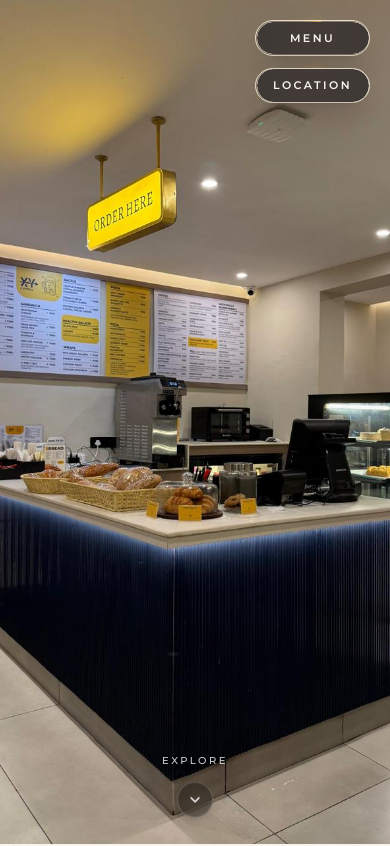
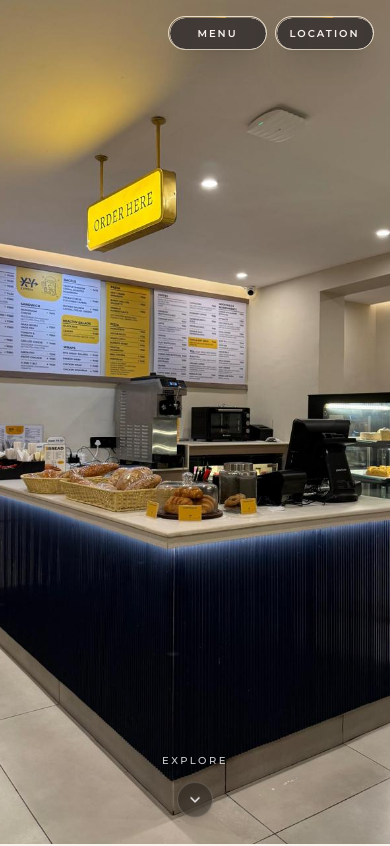
Before and after one commit to iamdapy3279/candy, a Next.js app: page / in a window 390 px wide. Shown: the top 846 px of the page. Built offline with nearby package versions, Linux system fonts and the light colour scheme.

Commit message:
Stack Menu and Location buttons horizontally for mobile and desktop

```diff
--- a/components/Hero.tsx
+++ b/components/Hero.tsx
@@ -55,8 +55,8 @@ export default function Hero({ onOpenMenu }: HeroProps = {}) {
         <source src={websiteContent.hero.videoMobile} type="video/mp4" />
       </video>
 
-      {/* 3. Top-Right Floating Action Buttons: MENU and LOCATION (Stacked Vertically with Animated Glowing Borders) */}
-      <div className="absolute top-5 right-5 sm:top-8 sm:right-10 z-30 flex flex-col items-end gap-3 select-none">
+      {/* 3. Top-Right Floating Action Buttons: MENU and LOCATION (Stacked Horizontally with Animated Glowing Borders) */}
+      <div className="absolute top-4 right-4 sm:top-8 sm:right-10 z-30 flex flex-row items-center gap-2 sm:gap-3.5 select-none">
         {/* Menu Button (Opens In-Page Modal) */}
         <GlowingBorder
           borderWidth={1.5}
@@ -74,7 +74,7 @@ export default function Hero({ onOpenMenu }: HeroProps = {}) {
                 window.dispatchEvent(new CustomEvent("open-menu-modal"));
               }
             }}
-            className="w-28 sm:w-32 py-2 sm:py-2.5 rounded-full bg-navy-950/80 backdrop-blur-md text-cream-100 font-sans text-[11px] sm:text-xs tracking-[0.22em] uppercase font-semibold flex items-center justify-center transition-all hover:bg-navy-900 hover:text-gold-400 active:scale-95 text-center cursor-pointer"
+            className="w-24 sm:w-32 py-2 sm:py-2.5 rounded-full bg-navy-950/80 backdrop-blur-md text-cream-100 font-sans text-[10px] sm:text-xs tracking-[0.2em] sm:tracking-[0.22em] uppercase font-semibold flex items-center justify-center transition-all hover:bg-navy-900 hover:text-gold-400 active:scale-95 text-center cursor-pointer"
           >
             Menu
           </button>
@@ -95,7 +95,7 @@ export default function Hero({ onOpenMenu }: HeroProps = {}) {
               e.preventDefault();
               document.getElementById("locations")?.scrollIntoView({ behavior: "smooth" });
             }}
-            className="w-28 sm:w-32 py-2 sm:py-2.5 rounded-full bg-navy-950/80 backdrop-blur-md text-cream-100 font-sans text-[11px] sm:text-xs tracking-[0.22em] uppercase font-semibold flex items-center justify-center transition-all hover:bg-navy-900 hover:text-gold-400 active:scale-95 text-center"
+            className="w-24 sm:w-32 py-2 sm:py-2.5 rounded-full bg-navy-950/80 backdrop-blur-md text-cream-100 font-sans text-[10px] sm:text-xs tracking-[0.2em] sm:tracking-[0.22em] uppercase font-semibold flex items-center justify-center transition-all hover:bg-navy-900 hover:text-gold-400 active:scale-95 text-center"
           >
             Location
           </a>
```
